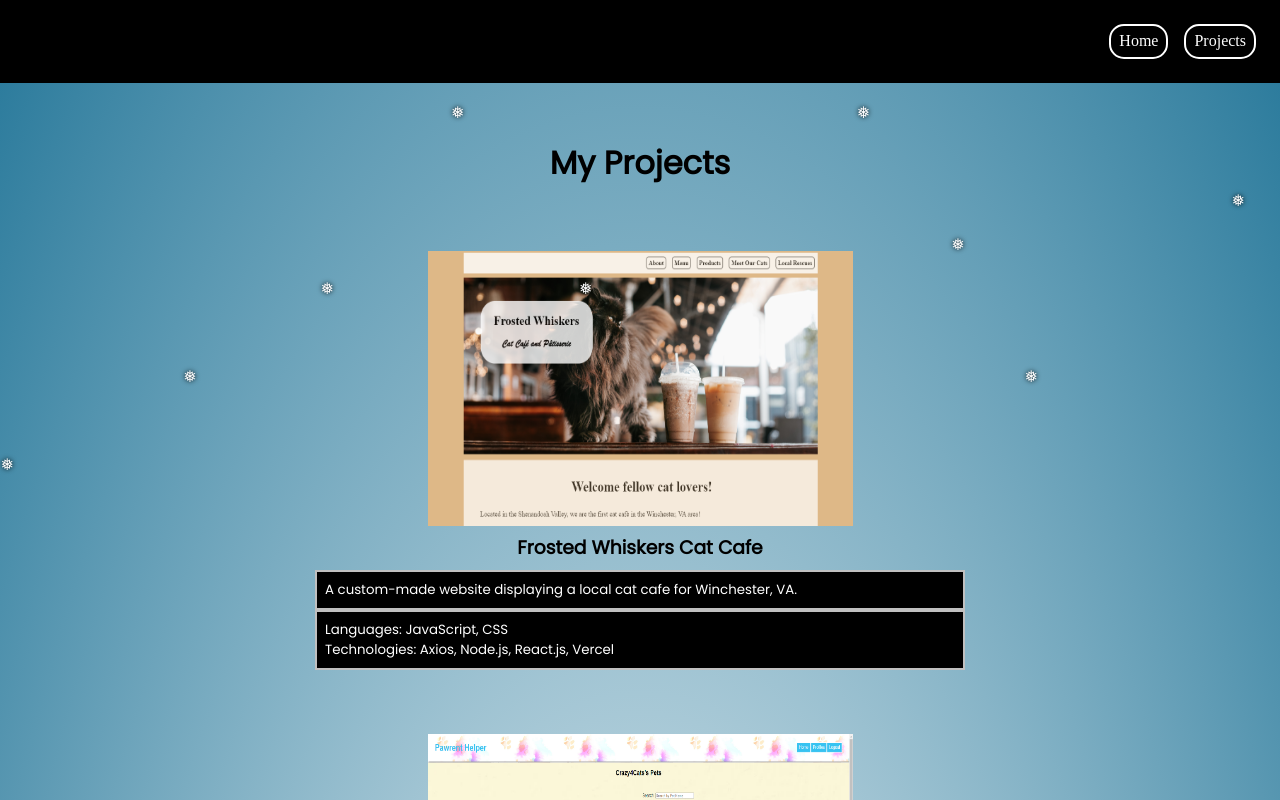
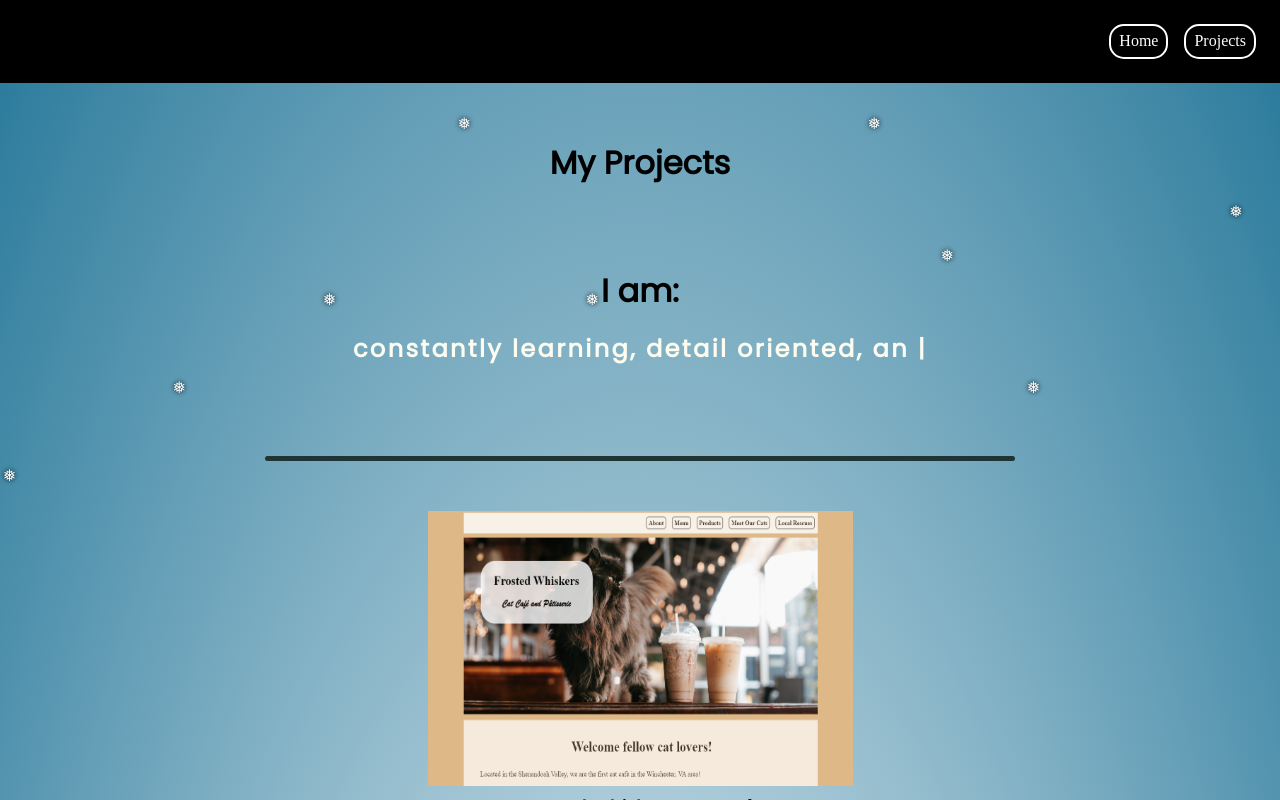
Before and after one commit to Mmeissner37/Portfolio, a React (Create React App) app in the folder frontend/: page /projects in a window 1280 px wide. Shown: the top 800 px of the page. Built offline with nearby package versions, Linux system fonts and the light colour scheme.

Commit message:
Added Qualities to Projects Page

```diff
--- a/frontend/src/components/AboutMeGrid.jsx
+++ b/frontend/src/components/AboutMeGrid.jsx
@@ -1,4 +1,4 @@
-
+import Qualities from "./Qualities";
 
 
 const AboutMeGrid = () => {
@@ -7,7 +7,7 @@ const AboutMeGrid = () => {
             <h1 className="journey-header">
                 I am: </h1>
                 <div className="typewriter">
-                    <h2>very detail oriented, hard core at multi-tasking, great with time management, constantly learning, and determined to kick-butt and take names!</h2>
+                    <Qualities />
                 </div>
         </div>
      );
--- /dev/null
+++ b/frontend/src/components/Qualities.jsx
@@ -0,0 +1,58 @@
+import React, { useState, useEffect } from 'react';
+
+const Typewriter = ({ texts, speed }) => {
+  const [displayedText, setDisplayedText] = useState('');
+  const [currentLine, setCurrentLine] = useState(0);
+  const [showCursor, setShowCursor] = useState(true);
+
+  useEffect(() => {
+    let index = 0;
+    let lineIndex = 0;
+
+    const intervalId = setInterval(() => {
+      setDisplayedText((prevText) => prevText + texts[lineIndex][index]);
+      index++;
+
+      if (index === texts[lineIndex].length) {
+        index = 0;
+        lineIndex++;
+        if (lineIndex === texts.length) {
+          clearInterval(intervalId);
+        }
+      }
+    }, speed);
+
+    const cursorIntervalId = setInterval(() => {
+      setShowCursor((prevShowCursor) => !prevShowCursor);
+    }, 500); // Adjust the cursor blinking speed
+
+    return () => {
+      clearInterval(intervalId);
+      clearInterval(cursorIntervalId);
+    };
+  }, [texts, speed]);
+
+  return (
+    <div>
+      <div>
+        {displayedText}
+        {showCursor && <span>|</span>}
+      </div>
+    </div>
+  );
+};
+
+const Qualities = () => {
+  const texts = ["constantly learning,", " detail oriented,", " an expert at multi-tasking,", " and determined to succeed!"];
+  const speed = 150; // Adjust the speed as needed
+
+  return (
+    <div>
+      <h2>
+        <Typewriter texts={texts} speed={speed} />
+      </h2>
+    </div>
+  );
+};
+
+export default Qualities;
--- a/frontend/src/pages/HomePage/HomePage.css
+++ b/frontend/src/pages/HomePage/HomePage.css
@@ -104,6 +104,7 @@
     align-items: center;
     margin: auto;
     max-width: 900px;
+    color: black;
 }
 
 .thumbnail {
@@ -113,7 +114,7 @@
     z-index:999;
     cursor: pointer;
     -webkit-transition-property: all;
-    -webkit-transition-duration: 0.3s;
+    -webkit-transition-duration: 0.6s;
     -webkit-transition-timing-function: ease;
 }
 
@@ -124,7 +125,7 @@
 
 hr {
     height: 5px;
-    background-color: darkslategray;
+    background-color: rgb(31, 53, 53);
     border: black;
     max-width: 75%;
     align-items: center;
@@ -145,9 +146,8 @@ hr {
 
 .journey-header {
     text-align: center;
-    margin: 2rem;
-    border: tan;
-    display: grid;
+    margin-top: 3rem;
+    padding-bottom: 0.5em;
 }
 
 /* .journey-content {
@@ -157,27 +157,15 @@ hr {
 } */
 
 .typewriter {
-    color: #fff;
+    color: rgb(252, 252, 240);
     font-family: "Poppins", sans-serif;
     overflow: hidden;
     height: 2em;
-    border-right: .15em solid darkslateblue;
     white-space: wrap;
     margin: 0 auto;
     letter-spacing: 0.15em;
     animation: typing 5s steps(30, end),
     blink-caret .5s step-end infinite;
-    max-width: 50%;
+    max-width: 100%;
+    height: 75px;
 }
-
-/* The typing effect */
-@keyframes typing {
-    from { width: 0 }
-    to { width: 50% }
-}
-
-/* The typewriter cursor effect */
-@keyframes blink-caret {
-    from, to { border-color: transparent }
-    50% { border-color: darkslateblue }
-}
--- a/frontend/src/pages/HomePage/HomePage.js
+++ b/frontend/src/pages/HomePage/HomePage.js
@@ -40,13 +40,10 @@ const HomePage = () => {
                         </ul>
                     </div>
                 </div>
+                <hr />
                 <div className="cert-container">
                     <Certficates />
                 </div>
-            </div>
-            <hr />
-            <div>
-                {/* <AboutMeGrid /> */}
             </div>
         </div>
     );
--- a/frontend/src/pages/ProjectsPage/ProjectsPage.jsx
+++ b/frontend/src/pages/ProjectsPage/ProjectsPage.jsx
@@ -7,7 +7,7 @@ import RPSLS from "../../components/RPSLS";
 import RobotvsDinosaur from "../../components/RobotvsDinosaur";
 import FrostedWhiskers from "../../components/FrostedWhiskers";
 import Snowflakes from "../../components/Snowflakes";
-
+import AboutMeGrid from "../../components/AboutMeGrid";
 
 const ProjectsPage = () => {
   return (
@@ -19,6 +19,10 @@ const ProjectsPage = () => {
         <div className="header">
           <h1>My Projects</h1>
         </div>
+        <div>
+          <AboutMeGrid />
+        </div>
+        <hr />
         <div className="grid-container">
           <div className="grid-item">
               <FrostedWhiskers />
```
